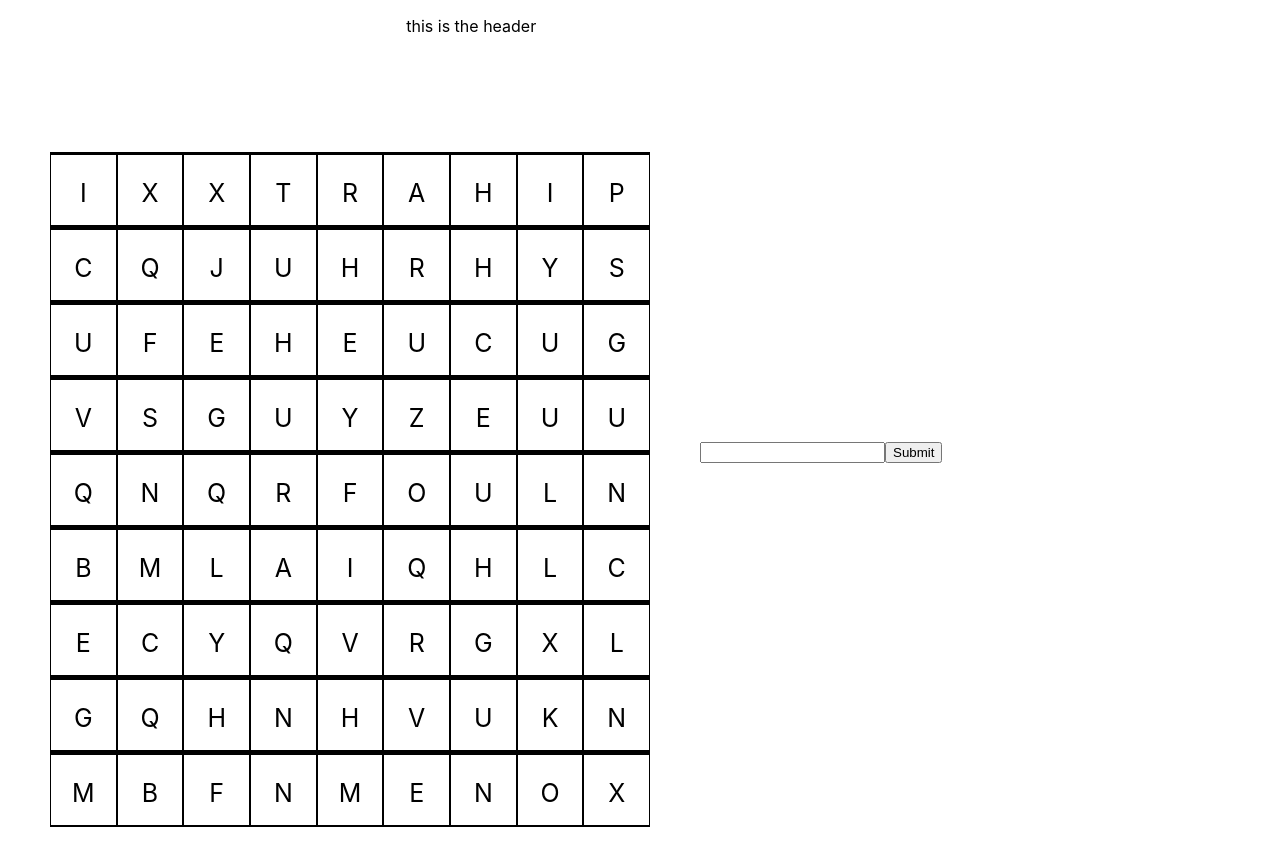
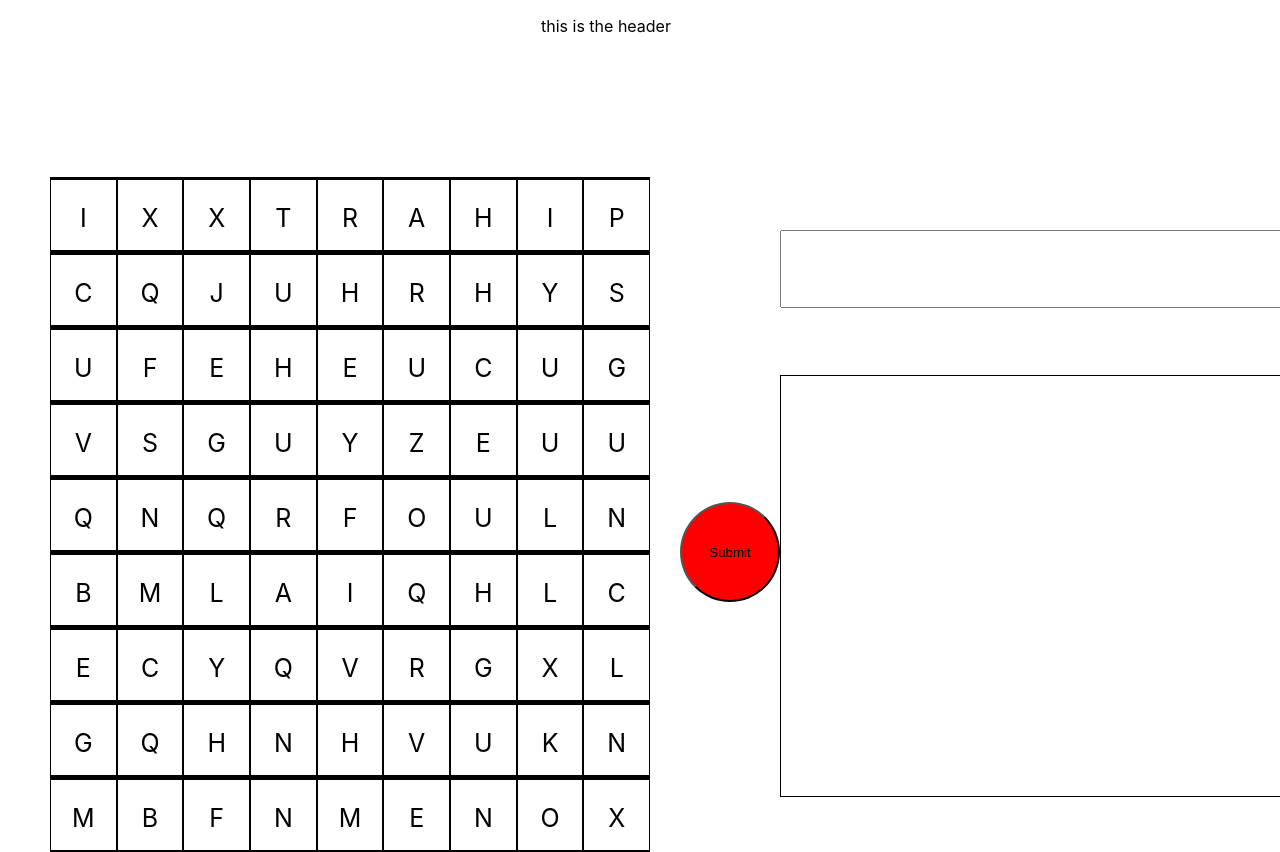
Before and after one commit to willnolin/wordsearch, a React (Create React App) app: page / in a window 1280 px wide. Shown: the top 852 px of the page. Built offline with nearby package versions, Linux system fonts and the light colour scheme.

Commit message:
board functional

```diff
--- a/src/App.css
+++ b/src/App.css
@@ -1,60 +1,50 @@
 .App {
   display: flex;
   flex-direction: row;
-  width: 100%
+  width: 100%;
+  box-sizing: border-box;
 }
 .header {
-  display:flex;
+  display: flex;
   flex-direction: row;
   justify-content: space-around;
   align-items: center;
-
 }
 
-.layout-parent {
-
-}
 .layout-children {
   display: flex;
   flex-direction: row;
-  min-height: calc(100vh - 20px);
+  min-height: calc(100vh - 104px);
 }
+
 .board-container {
-  display:flex;
+  display: flex;
   flex-direction: column;
   justify-content: space-around;
   align-items: center;
   margin: 50px;
-}
-
-.game-details-container {
-  display:flex;
-  flex-direction: column;
-  justify-content: space-around;
-  align-items: center;
-  margin: 0 auto;
-  width: 100%
+  margin-top: -100px;
 }
 
 .board {
   display: flex;
   flex-direction: column;
-  justify-content:space-around;
+  justify-content: space-around;
   align-items: center;
   height: 600px;
   width: 600px;
   background-color: black;
-  margin: 50px auto;
+  margin: 20px auto;
 }
 
 .row {
   display: flex;
   flex-direction: row;
-  justify-content:space-around;
+  justify-content: space-around;
   align-items: center;
-  height:75px;
-  width:600px;
-  background-color: black
+  height: 75px;
+  width: 600px;
+  background-color: black;
 }
 
 .square {
@@ -71,21 +61,81 @@
   align-items: center;
   font-size: 25px;
   margin-top: 23px;
+}
 
+.game-details-container {
+  display: flex;
+  flex-direction: column;
+  justify-content: space-around;
+  align-items: center;
+  margin: 100px auto;
+  width: 40vw;
+  height: 800px;
+}
+
+.display-section {
+  display: flex;
+  flex-direction: row;
+  justify-content: space-evenly;
+  align-items: center;
+  width: 100%;
+  height: 100%;
+  margin-left: 0;
+}
+
+.submit-button-container {
+  width: 20%;
+}
+.submit-button {
+  height: 100px;
+  width: 100px;
+  background-color: red;
+  border-radius: 100px;
+  margin-left: -20px;
+}
+
+.display-details-column {
+  display: flex;
+  flex-direction: column;
+  justify-content: space-around;
+  align-items: center;
+  height: 100%;
+  width: 100%;
 }
 
 .word-form {
   display: flex;
   flex-direction: row;
-  justify-content:center;
+  justify-content: space-around;
   align-items: center;
+  width: 100%;
+  margin-top: 20px;
+}
+.textbox {
+  font-size: 25px;
+  text-align: center;
+  height: 72px;
+  width: 500px;
+}
 
+.display-words {
+  height: 40%;
+  width: 80%;
+  border: 1px solid black;
+  font-size: 25px;
+  margin-top: -50px;
+  padding: 50px;
+  /* margin-right: 150px; */
+}
+
+.info-container {
+  margin-top: -50px;
+  font-size: 25px;
 }
 
 .footer {
-  display:flex;
+  display: flex;
   flex-direction: row;
   justify-content: space-around;
   align-items: center;
-
 }
--- a/src/App.js
+++ b/src/App.js
@@ -11,7 +11,7 @@ function App() {
   const [currentWord, setCurrentWord] = useState([]);
   const [wordList, setWordList] = useState([]);
   const [activeSquares, setActiveSquares] = useState([]);
-  const [isActive, setIsActive] = useState(false);
+  const [isBoardActive, setIsBoardActive] = useState(false);
   return (
     <div className="App">
       <Layout>
@@ -21,8 +21,8 @@ function App() {
             setCurrentWord={setCurrentWord}
             activeSquares={activeSquares}
             setActiveSquares={setActiveSquares}
-            isActive={isActive}
-            setIsActive={setIsActive}
+            isBoardActive={isBoardActive}
+            setIsBoardActive={setIsBoardActive}
           />
         </div>
         <div className="game-details-container">
@@ -33,8 +33,8 @@ function App() {
             setWordList={setWordList}
             activeSquares={activeSquares}
             setActiveSquares={setActiveSquares}
-            isActive={isActive}
-            setIsActive={setIsActive}
+            isBoardActive={isBoardActive}
+            setIsBoardActive={setIsBoardActive}
           />
         </div>
       </Layout>
--- a/src/components/Display.jsx
+++ b/src/components/Display.jsx
@@ -1,14 +1,19 @@
 import React from 'react'
+import Info from './Info';
 import WordForm from './WordForm';
 import WordList from './WordList';
 
 export default function Display(props) {
 
   const { currentWord, setCurrentWord, wordList, setWordList, activeSquares,
-    setActiveSquares, isActive, setIsActive } = props;
+    setActiveSquares, isActive, setIsActive, isBoardActive, setIsBoardActive } = props;
 
   return (
     <div className="display-section">
+      <div className="submit-button-container">
+        <button className = "submit-button" form="word-form">Submit</button>
+      </div>
+      <div className="display-details-column">
       <WordForm
         currentWord={currentWord}
         setCurrentWord={setCurrentWord}
@@ -18,12 +23,15 @@ export default function Display(props) {
         setActiveSquares={setActiveSquares}
         isActive={isActive}
         setIsActive={setIsActive}
+        isBoardActive={isBoardActive}
+        setIsBoardActive={setIsBoardActive}
       />
-
       <WordList
         wordList={wordList}
         setWordList={setWordList}
       />
+        <Info />
+      </div>
     </div>
   )
 }
--- /dev/null
+++ b/src/components/Info.jsx
@@ -0,0 +1,9 @@
+import React from 'react'
+
+export default function Info() {
+  return (
+    <div className="info-container">
+      This is where the info will be displayed!
+    </div>
+  )
+}
--- a/src/components/RandomLetterRow.jsx
+++ b/src/components/RandomLetterRow.jsx
@@ -4,7 +4,8 @@ import Square from './Square';
 export default function RandomLetterRow(props) {
   const [randomLetterRow, setRandomLetterRow] = useState([]);
 
-  const { handleClick, row } = props;
+  const { handleClick, row, isBoardActive,
+  setIsBoardActive} = props;
   const rows = 9;
 
   // generates a random letter
@@ -13,9 +14,8 @@ export default function RandomLetterRow(props) {
     return letters[Math.floor(Math.random() * letters.length)]
   }
 
-  //generate random letter row
+  //generate random letter row when component renders
   useEffect(() => {
-
     const generateLetterRow = (rowLength) => {
       const rowArray = [];
       let i = 0
@@ -23,7 +23,8 @@ export default function RandomLetterRow(props) {
         rowArray.push({
           value: generateRandomLetter(),
           x: i,
-          y: row
+          y: row,
+          bg: 'white'
         })
         i += 1;
       }
@@ -39,7 +40,9 @@ export default function RandomLetterRow(props) {
           <Square
             letter={letter}
             index={index}
-            handleClick={handleClick} />
+            handleClick={handleClick}
+            isBoardActive={isBoardActive}
+            setIsBoardActive={setIsBoardActive}/>
         ))}
       </div>
     </div>
--- a/src/components/Square.jsx
+++ b/src/components/Square.jsx
@@ -1,30 +1,46 @@
-import React, { useState } from 'react'
+import React, { useEffect, useState } from 'react'
 
 export default function Square(props) {
   // const { letter, index, row, handleClick } = props;
-  const { letter, index, handleClick } = props;
+  const { letter, index, handleClick, isBoardActive, setIsBoardActive} = props;
   const [isActive, setIsActive] = useState(false);
   const [color, setColor] = useState('white')
 
+  //when global state isBoardActive changes, update all the colors based on theier bg property
+  // deactivate
+  useEffect(() => {
+    const changeColor = () => {
+      setColor(letter.bg);
+      setIsActive(false);
+    }
+    changeColor();
+  }, [isBoardActive])
   // if the square is a valid choice, change background color
   const handleSquare = () => {
     // setIsClicked(true);
-
     const change = handleClick(letter, setIsActive)
     if (isActive) {
       if (change) {
-        setColor('white')
+        letter.bg = 'white'
+        setColor(letter.bg)
+
       }
       else {
-        setColor('red')
+        letter.bg = 'red'
+        setColor(letter.bg)
+
       }
     }
     else {
       if (change) {
-        setColor('red')
+        letter.bg = 'red'
+        setColor(letter.bg)
+
       }
       else {
+        letter.bg = 'white'
         setColor('white')
+
       }
     }
   }
--- a/src/components/WordForm.jsx
+++ b/src/components/WordForm.jsx
@@ -1,13 +1,20 @@
 import React, { useState } from 'react'
 
 export default function WordForm(props) {
-  const { currentWord, setCurrentWord, wordList, setWordList, activeSquares, setActiveSquares } = props;
+  const { currentWord,
+    setCurrentWord,
+    wordList,
+    setWordList,
+    activeSquares,
+    setActiveSquares,
+    isBoardActive,
+    setIsBoardActive } = props;
+
   const currentWordStr = currentWord.join('')
   const words = require('an-array-of-english-words')
 
   const checkIfValid = (word) => {
     const w = word.toLowerCase()
-    console.log(words.filter(d => d === w))
     if (words.filter(d => d === w).length)
       return true
     else
@@ -28,18 +35,24 @@ export default function WordForm(props) {
     }
   }
   const handleClear = () => {
+    // clear current word state
     setCurrentWord([])
-    activeSquares.map(square => {
-      square.bg = 'white'
+   // for each active square, change bg property to white, set global Active Board toggle (triggers useEffect in Square)
+    activeSquares.forEach(square => {
+      const obj = { bg: 'white' }
+      const newObj = Object.assign(square, obj)
+      square = { ...newObj }
+
     })
+    setIsBoardActive(prevState => !prevState)
     setActiveSquares([])
   }
 
   return (
     <div className="word-form">
-      <form onSubmit={(e) => handleGuess(e)}>
-        <input type="text" id="word" value={currentWordStr} readOnly />
-        <button type="submit">Submit</button>
+      <form onSubmit={(e) => handleGuess(e)} id="word-form">
+        {/* <button type="submit">Submit</button> */}
+        <input className="textbox" type="text" id="word" value={currentWordStr} readOnly />
       </form>
     </div>
   )
--- a/src/components/WordList.jsx
+++ b/src/components/WordList.jsx
@@ -3,7 +3,7 @@ import React from 'react'
 export default function WordList(props) {
   const { wordList, setWordList } = props;
   return (
-    <div>
+    <div className="display-words">
       {wordList.map(word => {
         return <p>{word}</p>
       })}
```
Also changed, not shown: src/components/Board.jsx (+24 -11 lines).
